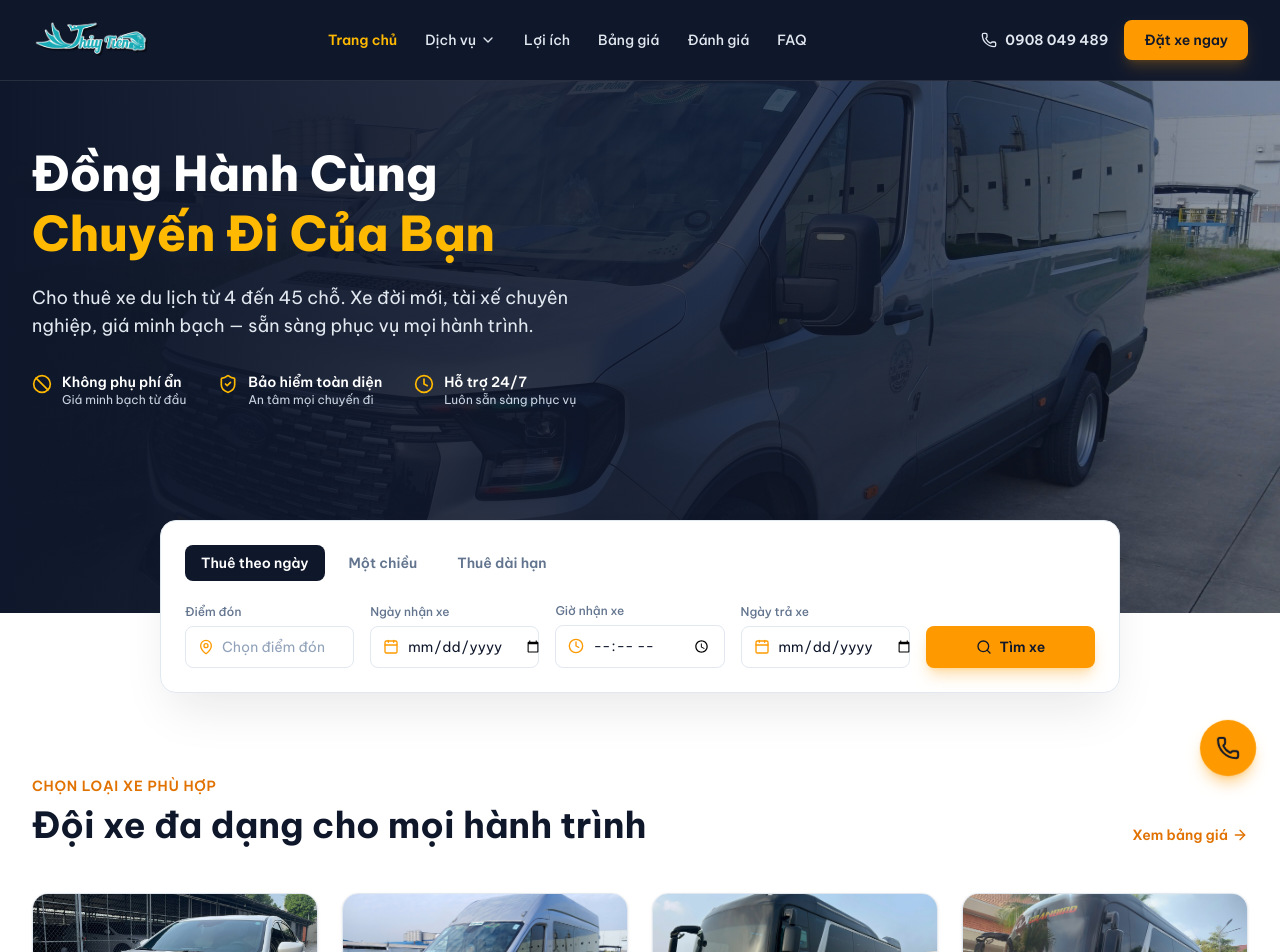
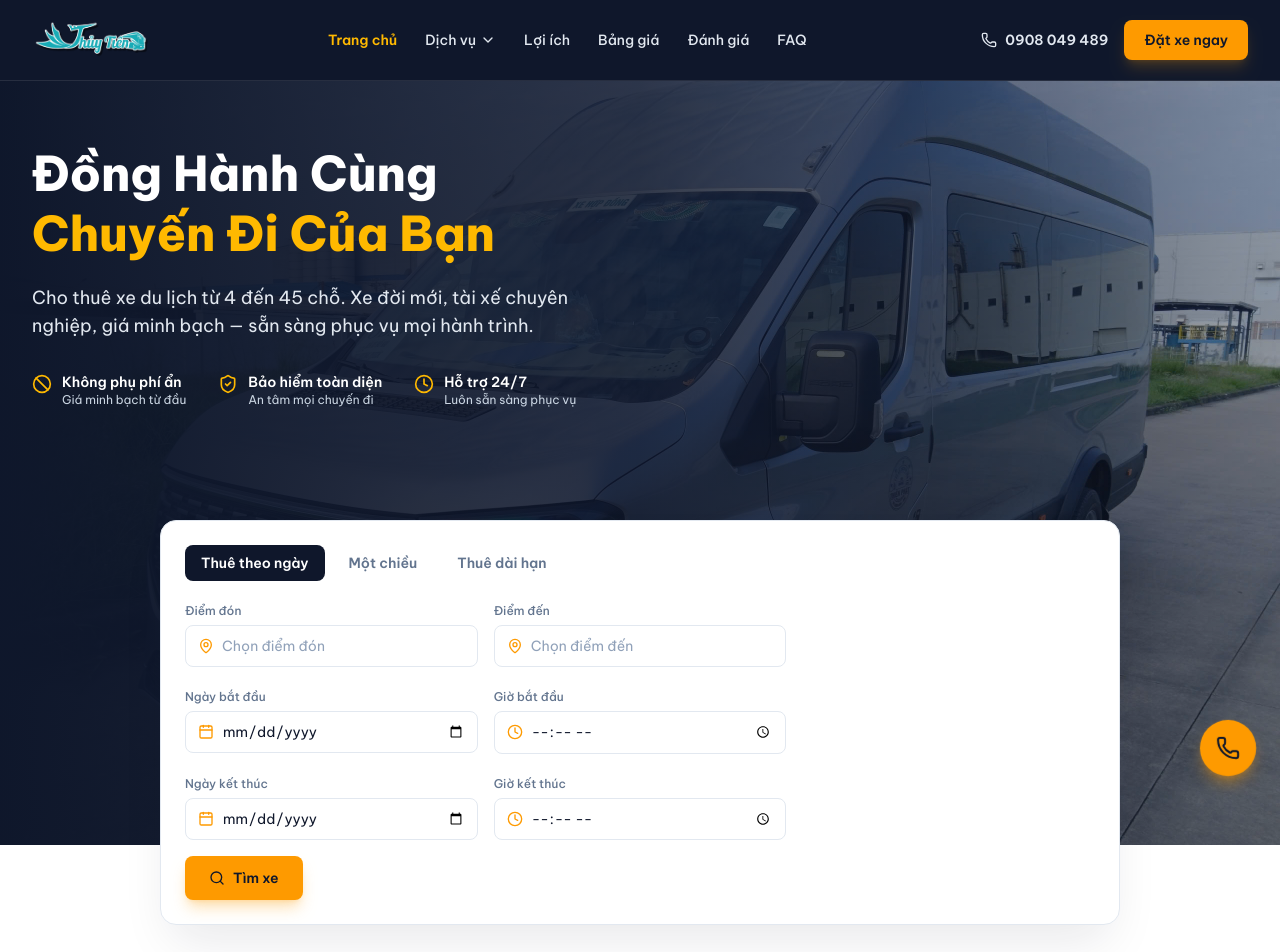
Before and after one commit to vantaidulichthuytien-cpu/nextjs-batch06-landing-page, a Next.js app: page / in a window 1280 px wide. Shown: the top 952 px of the page. Built offline with nearby package versions, Linux system fonts and the light colour scheme.

Commit message:
Update BookingForm.tsx

```diff
--- a/src/components/BookingForm.tsx
+++ b/src/components/BookingForm.tsx
@@ -32,10 +32,8 @@ export default function BookingForm() {
         ))}
       </div>
 
-      <form
-        onSubmit={handleSubmit}
-        className="mt-4 grid grid-cols-1 gap-4 sm:grid-cols-2 lg:grid-cols-5 lg:items-end"
-      >
+      <form onSubmit={handleSubmit} className="mt-4">
+        <div className="grid grid-cols-1 gap-4 sm:grid-cols-2 lg:grid-cols-3">
           <label className="block">
             <span className="text-xs font-medium text-slate-500">Điểm đón</span>
             <div className="mt-1 flex items-center gap-2 rounded-lg border border-slate-200 px-3 py-2.5">
@@ -49,7 +47,21 @@ export default function BookingForm() {
           </label>
 
           <label className="block">
-          <span className="text-xs font-medium text-slate-500">Ngày nhận xe</span>
+            <span className="text-xs font-medium text-slate-500">Điểm đến</span>
+            <div className="mt-1 flex items-center gap-2 rounded-lg border border-slate-200 px-3 py-2.5">
+              <MapPin className="size-4 shrink-0 text-amber-500" />
+              <input
+                type="text"
+                placeholder="Chọn điểm đến"
+                className="w-full text-sm text-slate-900 placeholder:text-slate-400 focus:outline-none"
+              />
+            </div>
+          </label>
+
+          <div className="hidden lg:block" />
+
+          <label className="block">
+            <span className="text-xs font-medium text-slate-500">Ngày bắt đầu</span>
             <div className="mt-1 flex items-center gap-2 rounded-lg border border-slate-200 px-3 py-2.5">
               <Calendar className="size-4 shrink-0 text-amber-500" />
               <input
@@ -60,7 +72,7 @@ export default function BookingForm() {
           </label>
 
           <label className="block">
-          <span className="text-xs font-medium text-slate-500">Giờ nhận xe</span>
+            <span className="text-xs font-medium text-slate-500">Giờ bắt đầu</span>
             <div className="mt-1 flex items-center gap-2 rounded-lg border border-slate-200 px-3 py-2.5">
               <Clock className="size-4 shrink-0 text-amber-500" />
               <input
@@ -70,8 +82,10 @@ export default function BookingForm() {
             </div>
           </label>
 
+          <div className="hidden lg:block" />
+
           <label className="block">
-          <span className="text-xs font-medium text-slate-500">Ngày trả xe</span>
+            <span className="text-xs font-medium text-slate-500">Ngày kết thúc</span>
             <div className="mt-1 flex items-center gap-2 rounded-lg border border-slate-200 px-3 py-2.5">
               <Calendar className="size-4 shrink-0 text-amber-500" />
               <input
@@ -81,9 +95,21 @@ export default function BookingForm() {
             </div>
           </label>
 
+          <label className="block">
+            <span className="text-xs font-medium text-slate-500">Giờ kết thúc</span>
+            <div className="mt-1 flex items-center gap-2 rounded-lg border border-slate-200 px-3 py-2.5">
+              <Clock className="size-4 shrink-0 text-amber-500" />
+              <input
+                type="time"
+                className="w-full text-sm text-slate-900 focus:outline-none"
+              />
+            </div>
+          </label>
+        </div>
+
         <button
           type="submit"
-          className="flex h-[42px] items-center justify-center gap-2 rounded-lg bg-amber-500 px-6 text-sm font-semibold text-slate-900 shadow-lg shadow-amber-500/30 transition-transform hover:scale-105 hover:bg-amber-400"
+          className="mt-4 flex h-[44px] w-full items-center justify-center gap-2 rounded-lg bg-amber-500 px-6 text-sm font-semibold text-slate-900 shadow-lg shadow-amber-500/30 transition-transform hover:scale-[1.01] hover:bg-amber-400 sm:w-auto"
         >
           <Search className="size-4" />
           Tìm xe
```
Lines whose indentation alone changed are shown as unchanged.
